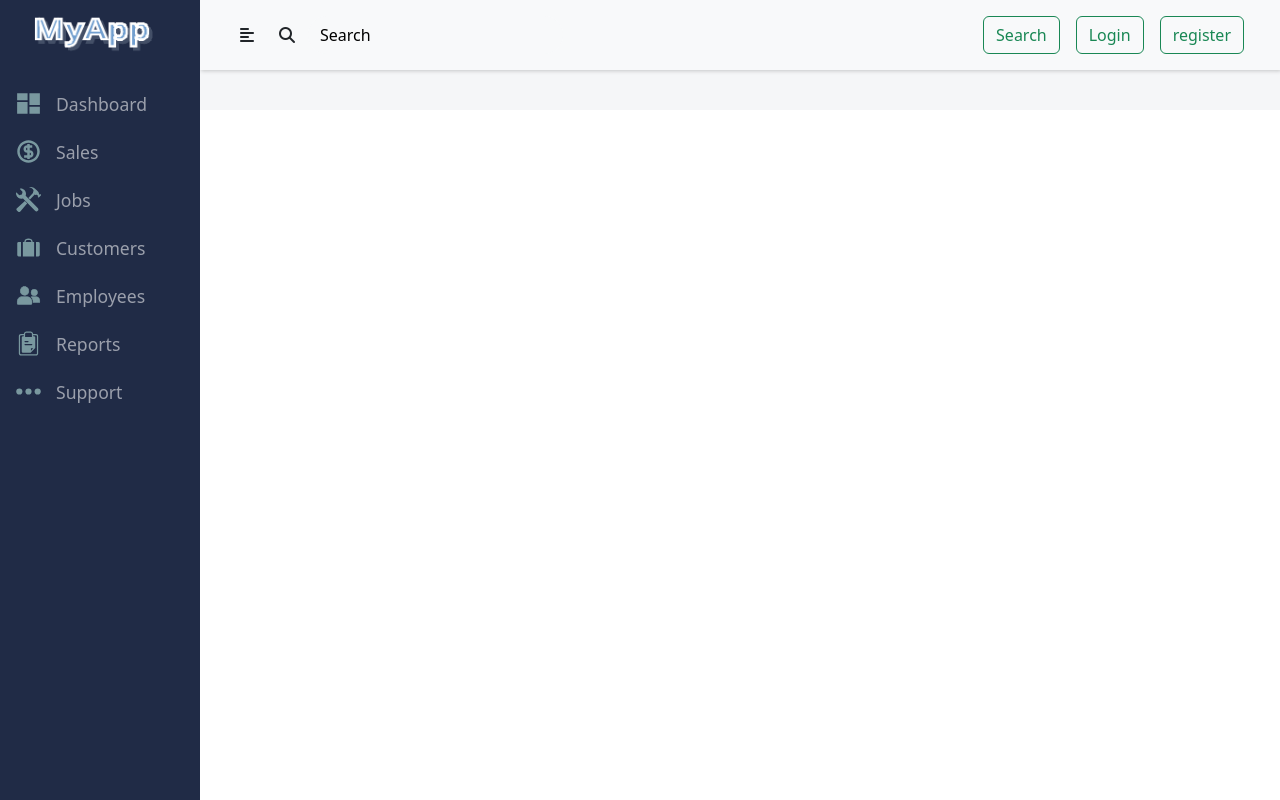
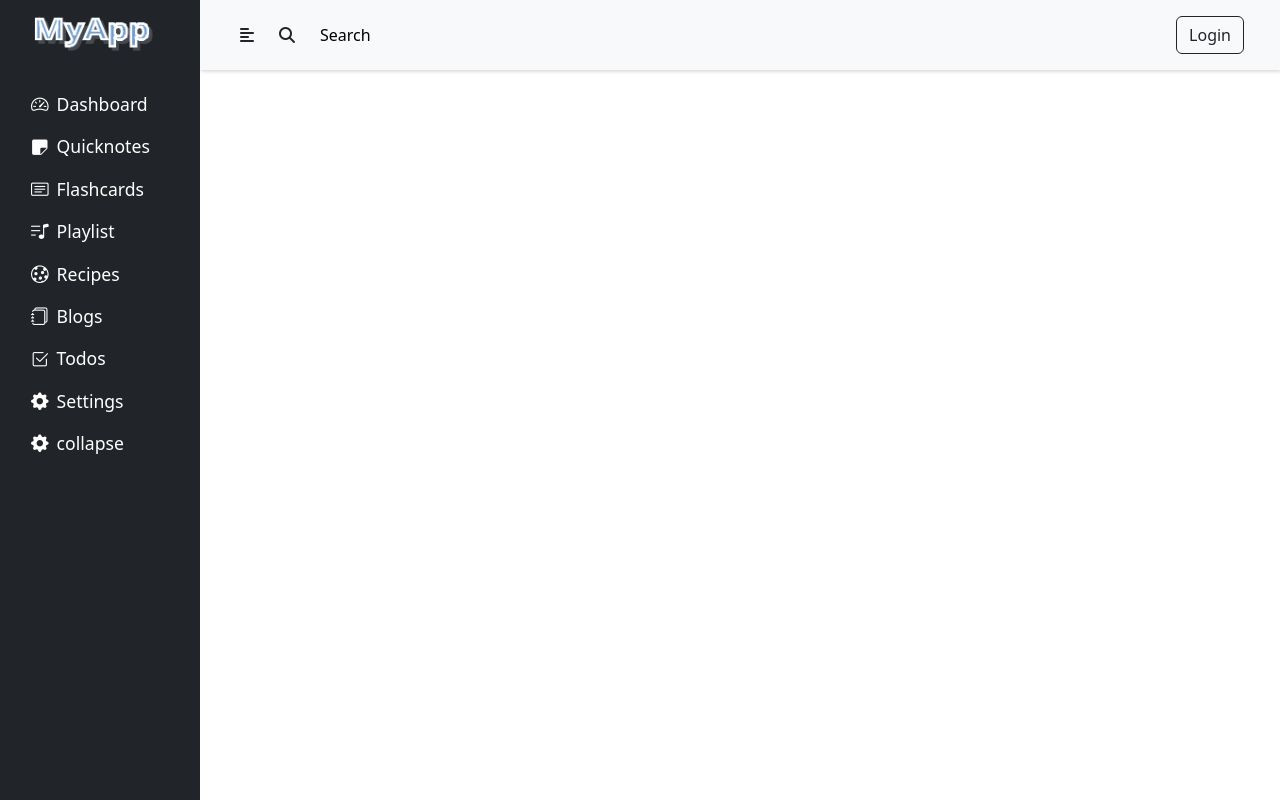
Before and after one commit to ziqiangy/ciapptest, a CodeIgniter app: the page made by application/views/templates/boot-header.php in a window 1280 px wide. Run offline with CodeIgniter, Linux system fonts and the light colour scheme; some libraries are stand-ins or nearby versions.

Commit message:
fixed the layout

```diff
--- a/application/views/templates/boot-header.php
+++ b/application/views/templates/boot-header.php
@@ -28,6 +28,10 @@
     <script src="https://cdn.jsdelivr.net/jquery.mcustomscrollbar/3.0.6/jquery.mCustomScrollbar.concat.min.js"></script>
     <script src="https://kit.fontawesome.com/5009a972bb.js" crossorigin="anonymous"></script>
 
+
+    <!-- bootstrap icona -->
+    <link rel="stylesheet" href="https://cdn.jsdelivr.net/npm/bootstrap-icons@1.11.3/font/bootstrap-icons.min.css">
+
 </head>
 <body>
 
@@ -38,61 +42,48 @@
     <!--Sidebar-->
     <div id="sidebar">
         <nav class="navbar navbar-dark">
-            <a class="navbar-brand" href="/index.html"><img id="headerLogo" src="/images/myapp1.png" alt="Workglue logo"></a>
+            <a class="navbar-brand" href="/index.html"><img id="headerLogo" src="/images/myapp1.png" alt="Myapp logo"></a>
             <ul class="navbar-nav mt-4" id="accordion">
-                <!--Dashboard-->
-                <li class=""><a class="nav-link" href="/index.html"><img src="/images/peter-purchased/noun_dashboard_665064.svg"><span>Dashboard</span></a></li>
-                <!--Leads/Bids-->
-                <li class=""><a class="nav-link" data-toggle="collapse" href="#LBSubmenu"><img src="/images/peter-purchased/noun_Money_80664.svg"><span>Sales</span></a><ul class="collapse" id="LBSubmenu" data-parent="#accordion"><li class=""><a class="" href="/add-bid.html">Add New</a></li><li class=""><a class="" href="/bidlist2.html">List</a></li><li class=""><a class="" href="/bidboard.html">Bid Board</a></li></ul></li>
-                <!--Jobs-->
-                <li class=""><a class="nav-link" data-toggle="collapse" href="#JobsSubmenu"><img src="/images/peter-purchased/noun_tools_1388483.svg"><span>Jobs</span></a>
-                    <ul class="collapse" id="JobsSubmenu" data-parent="#accordion">
-                        <li class=""><a class="" href="/joblist.html">List</a></li><li class=""><a class="" href="/calendar-byworker.html">By Worker</a></li>
-                        <li class=""><a class="" href="/calendar-byjob.html">By Job</a></li><li class=""><a class="" href="/calendars/month2.html">Month</a></li><li class=""><a class="" href="/calendars/day.html">Day</a></li><li class=""><a class="" href="/production-status.html">Status</a></li>
-                    </ul>
-                </li>
-                <!--Customers-->
-                <li class=""><a class="nav-link" data-toggle="collapse" href="#CustomersSubmenu"><img src="/images/peter-purchased/noun_Suitcase_2046469.svg"><span>Customers</span></a>
-                    <ul class="collapse" id="CustomersSubmenu" data-parent="#accordion">
-                        <li class=""><a class="" href="/list-accounts.html">Accounts</a></li>
-                        <li class=""><a class="" href="/list-contacts.html">Contacts</a></li>
-                        <li class=""><a class="" href="/mail2-list.html">Mailing Lists</a></li>
-                    </ul>
-                </li>
-                <!--Employees-->
-                <li class=""><a class="nav-link" data-toggle="collapse" href="#EmployeesSubmenu"><img src="/images/peter-purchased/noun_Employee_2837107.svg"><span>Employees</span></a>
-                    <ul class="collapse" id="EmployeesSubmenu" data-parent="#accordion">
-                        <li class=""><a class="" href="/worker-list.html">List/Edit</a></li>
-                        <li class=""><a class="" href="/timeclock-review.html">Time Clock</a></li>
 
-                        <li class=""><a class="" href="/employee-time-add.html">Enter Hours</a></li>
-                        <li class=""><a class="" href="/report-timesheet-week.html">Time Sheets</a></li>
-                        <li class=""><a class="" href="/send-employee-bulk-email.html">Text/Email</a></li>
-                        <li class=""><a class="" href="/timeoff.html">Time Off</a></li>
-                        <li class=""><a class="" href="/subcontractor-list.html">Subs</a></li>
-                        <li class=""><a class="" href="/sub-time-add.html">Sub Time</a></li>
-                    </ul>
-                </li>
-                <!--Reports-->
-                <li class=""><a class="nav-link" data-toggle="collapse" href="#ReportsSubmenu"><img src="/images/peter-purchased/noun_report_1219510.svg"><span>Reports</span></a>
-                    <ul class="collapse" id="ReportsSubmenu" data-parent="#accordion">
-                        <li class=""><a class="" href="/report-joblogs.html">Job Logs</a></li>
-                        <li class=""><a class="" href="/report-jobs-salesperson.html">Sales</a></li>
-                        <li class=""><a class="" href="/jobcost-alljobs.html">Job Cost</a></li>
-                        <li class=""><a class="" href="/chart-monthly-sales.html">Monthly Labor</a></li>
-                        <li class=""><a class="" href="/checklist_sheet.html">Checklists</a></li>
-                        <li class=""><a class="" href="/report-marketing.html">Marketing</a></li>
-                        <li class=""><a class="" href="/report-timeoff.html">Time Off</a></li>
-                        <li class=""><a class="" href="/wip-report.html">WIP Report</a></li>
-                        <li class=""><a class="" href="/report_menu.html">More Reports</a></li>
-                    </ul>
-                </li>
-                <!--Support-->
-                <li class=""><a class="nav-link" data-toggle="collapse" href="#SupportSubmenu"><img src="/images/peter-purchased/noun_dots_174959.svg"><span>Support</span></a>
-                    <ul class="collapse" id="SupportSubmenu" data-parent="#accordion">
-                        <li class=""><a class="" href="/mytasks-10day.html">My Tasks</a></li><li class=""><a class="" href="/calendars2/personal_calendar.html">My Calendar</a></li><li class=""><a class="" href="/edit-user.html">My Profile</a></li><li class=""><a class="" href="/company_calendar.html">Calendar</a></li><li class=""><a class="" href="/edit-db-fields.html">Custom Data</a></li><li class=""><a class="" href="/wg-account-info.html">Account</a></li><li class=""><a class="" href="/index.html?logout=yes">Log Out</a></li>                    </ul>
-                </li>
-                            </ul>
+
+
+
+            <li class=""><a class="nav-link active" href="/index.html"><span><i class="bi me-2 bi-speedometer2"></i>Dashboard</span></a></li>
+            <li class=""><a class="nav-link" href="/index.html"><span><i class="bi me-2 bi-sticky-fill"></i>Quicknotes</span></a></li>
+            <li class=""><a class="nav-link" href="/index.html"><span><i class="bi me-2 bi-card-text"></i>Flashcards</span></a></li>
+            <li class=""><a class="nav-link" href="/index.html"><span><i class="bi me-2 bi-music-note-list"></i>Playlist</span></a></li>
+            <li class=""><a class="nav-link" href="/index.html"><span><i class="bi me-2 bi-cookie"></i>Recipes</span></a></li>
+            <li class=""><a class="nav-link" href="/index.html"><span><i class="bi me-2 bi-journals"></i>Blogs</span></a></li>
+            <li class=""><a class="nav-link" href="/index.html"><span><i class="bi me-2 bi-check2-square"></i>Todos</span></a></li>
+            <li class=""><a class="nav-link" href="/index.html"><span><i class="bi me-2 bi-gear-fill"></i>Settings</span></a></li>
+
+
+            <!-- <style>
+                .btn-toggle::before {
+                    color: red;
+                    width: 1.25em;
+    line-height: 0;
+    content: url("");
+    transition: transform .35s ease;
+    transform-origin: .5em 50%;
+
+
+}
+            </style> -->
+
+
+
+            <li class=""><a class="btn btn-toggle d-inline-flex align-items-center rounded border-0 collapsed nav-link" data-bs-toggle="collapse" data-bs-target="#dashboard-collapse" aria-expanded="false" href="/index.html"><span><i class="bi me-2 bi-gear-fill"></i>collapse</span></a>
+        <div class="collapse" id="dashboard-collapse">
+          <ul class="btn-toggle-nav list-unstyled fw-normal pb-1 small">
+            <li><a href="#" class="nav-link d-inline-flex text-decoration-none rounded">Overview</a></li>
+            <li><a href="#" class="nav-link d-inline-flex text-decoration-none rounded">Weekly</a></li>
+            <li><a href="#" class="nav-link d-inline-flex text-decoration-none rounded">Monthly</a></li>
+            <li><a href="#" class="nav-link d-inline-flex text-decoration-none rounded">Annually</a></li>
+          </ul>
+        </div>
+        </li>
+            </ul>
         </nav>
     </div>
     <!--Content:Navbar&Content-->
@@ -138,16 +129,17 @@
 
 
 
-                <button class="navbar-toggler" type="button" data-bs-toggle="collapse" data-bs-target="#navbarSupportedContent" aria-controls="navbarSupportedContent" aria-expanded="false" aria-label="Toggle navigation">
-      <span class="navbar-toggler-icon"></span>
+                <button class="navbar-toggler navbartoggleicon" type="button" data-bs-toggle="collapse" data-bs-target="#navbarSupportedContent" aria-controls="navbarSupportedContent" aria-expanded="false" aria-label="Toggle navigation">
+
+      <i class="fas fa-align-justify"></i>
     </button>
     <div class="collapse navbar-collapse" id="navbarSupportedContent">
 
 
       <div class="d-flex flex-row-reverse collapse navbar-collapse" id="navbarSupportedContent">
-  <div class="p-2"><button class="btn btn-outline-success" type="submit">register</button></div>
-  <div class="p-2"><button class="btn btn-outline-success" type="submit">Login</button></div>
-  <div class="p-2"><button class="btn btn-outline-success" type="submit">Search</button></div>
+  <!-- <div class="p-2"><button class="btn btn-outline-dark" type="submit">register</button></div> -->
+  <div class="p-2"><button class="btn btn-outline-dark" type="submit">Login</button></div>
+  <!-- <div class="p-2"><button class="btn btn-outline-dark" type="submit">Search</button></div> -->
 </div>
 
 
--- a/css/peter_side_nav_bar.css
+++ b/css/peter_side_nav_bar.css
@@ -5,7 +5,7 @@ html{overflow: auto; overflow-x:hidden}
     height: 100%;
     width:200px;
     /* background-color: #0c404d; */
-    background-color: #202B46;
+    background-color: #212529;
 
     position:fixed;
     top:0;
@@ -86,10 +86,10 @@ html{overflow: auto; overflow-x:hidden}
     font-weight: bold;
 }
 /*Define navbar font color and style*/
-nav #reminderbutton, nav #wnbutton, nav #showCalendar svg{
+/* nav #reminderbutton, nav #wnbutton, nav #showCalendar svg{
     color:#EE7600;
     font-weight: bold;
-}
+} */
 nav #showCalendar svg{
     margin-left:10px;
 }
@@ -104,14 +104,14 @@ nav #showCalendar svg{
 
 #mainPage{
 
-    background-color: #f5f6f8;
+    /* background-color: #f5f6f8; */
     padding:20px;
 }
 
-a{
+/* a{
     color:#EE7600;
     font-weight: 600;
-}
+} */
 
 .navbartoggleicon{
     background: none !important;
@@ -121,6 +121,7 @@ a{
     font: inherit !important;
     cursor: pointer !important;
     outline: inherit !important;
+    box-shadow: none !important;
 }
 #sidebarCollapse{
     padding: 6px 12px;
@@ -136,3 +137,17 @@ a{
 .navbar{
     padding:.5rem 1rem !important;
 }
+
+
+.navbar-toggler:focus {
+    text-decoration: none;
+    outline: 0;
+    box-shadow: none !important;
+}
+
+.nav-link {
+    color:#fff;
+}
+.nav-link:hover{
+    color: #0d6efd !important;;
+}
```
